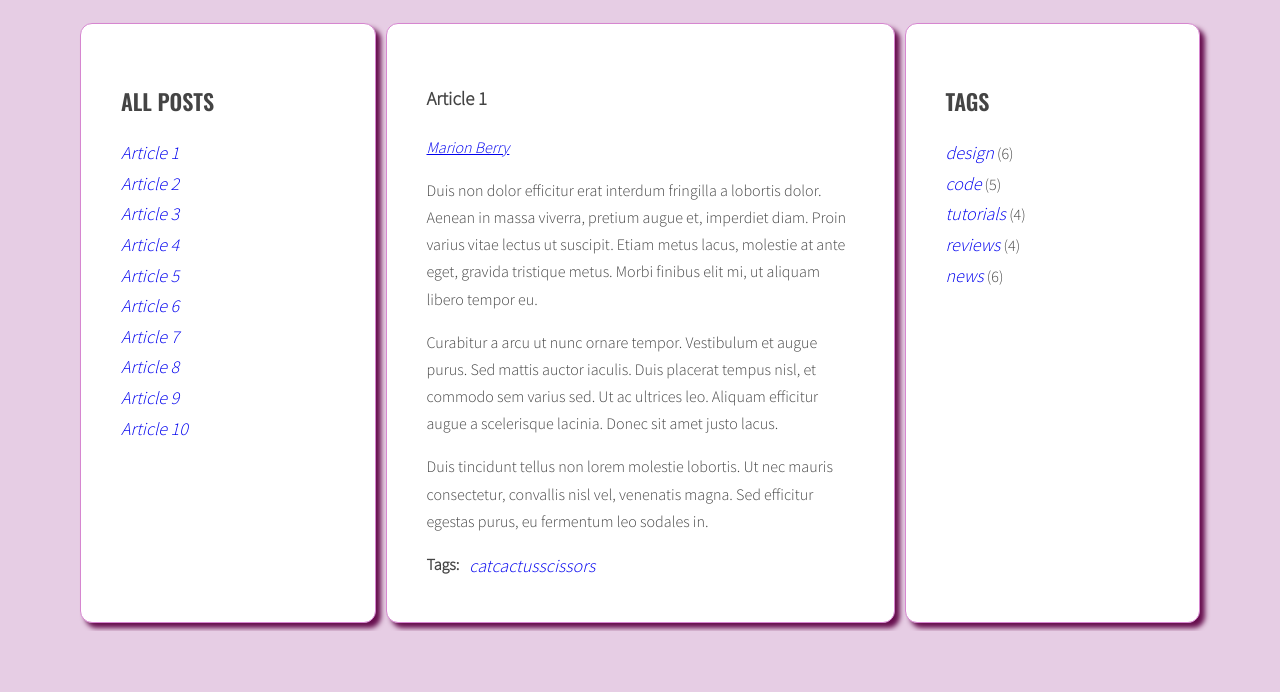
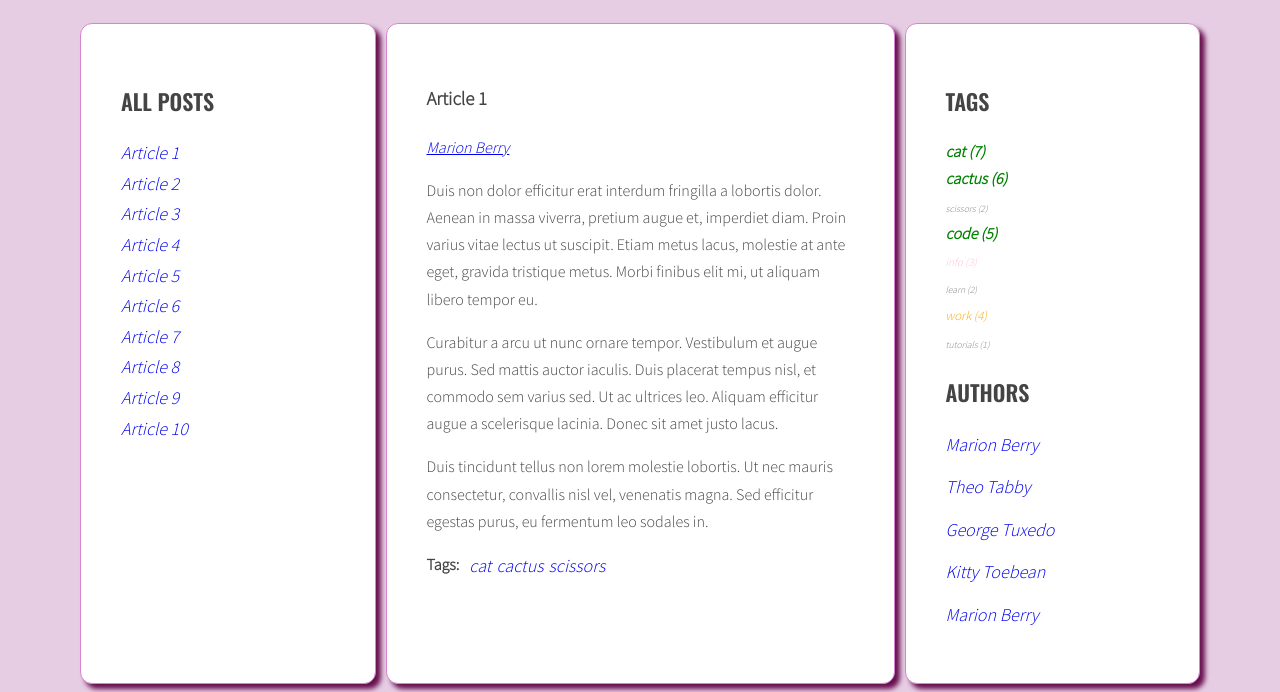
Before and after one commit to damianfaron/blog-js, a website: page index.html in a window 1280 px wide. Shown: the part 220-912 px from the top of the page. Before the commit the page ends 851 px from the top, so only its background shows below. Drawn offline with nearby package versions, Linux system fonts and the light colour scheme.

Commit message:
add padding to scss and create function authors

```diff
--- a/index.html
+++ b/index.html
@@ -54,7 +54,7 @@
               </ul>
             </div>
           </article>
-          <article class="post" id="article-2" data-tags="cat brain  code" data-author="Theo Tabby">
+          <article class="post" id="article-2" data-tags="cat scissors code" data-author="Theo Tabby">
             <h3 class="post-title">Article 2</h3>
             <p class="post-author"></p>
             <div class="post-content">
@@ -78,7 +78,7 @@
               </ul>
             </div>
           </article>
-          <article class="post" id="article-3" data-tags="new info revievs" data-author="George Tuxedo">
+          <article class="post" id="article-3" data-tags="cactus code code" data-author="George Tuxedo">
             <h3 class="post-title">Article 3</h3>
             <p class="post-author"></p>
             <div class="post-content">
@@ -100,7 +100,7 @@
               </ul>
             </div>
           </article>
-          <article class="post" id="article-4" data-tags="info learn design work" data-author="Kitty Toebean">
+          <article class="post" id="article-4" data-tags="info learn cactus" data-author="Kitty Toebean">
             <h3 class="post-title">Article 4</h3>
             <p class="post-author"></p>
             <div class="post-content">
@@ -124,7 +124,7 @@
               </ul>
             </div>
           </article>
-          <article class="post" id="article-5" data-tags="reviews learn work" data-author="Marion Berry">
+          <article class="post" id="article-5" data-tags="info cactus work" data-author="Marion Berry">
             <h3 class="post-title">Article 5</h3>
             <p class="post-author"></p>
             <div class="post-content">
@@ -146,7 +146,7 @@
               </ul>
             </div>
           </article>
-          <article class="post" id="article-6" data-tags="work code george" data-author="George Tuxedo">
+          <article class="post" id="article-6" data-tags="work code cat" data-author="George Tuxedo">
             <h3 class="post-title">Article 6</h3>
             <p class="post-author"></p>
             <div class="post-content">
@@ -170,7 +170,7 @@
               </ul>
             </div>
           </article>
-          <article class="post" id="article-7" data-tags="what news ok" data-author="Kitty Toebean">
+          <article class="post" id="article-7" data-tags="cat work work" data-author="Kitty Toebean">
             <h3 class="post-title">Article 7</h3>
             <p class="post-author"></p>
             <div class="post-content">
@@ -193,7 +193,7 @@
               </ul>
             </div>
           </article>
-          <article class="post" id="article-8" data-tags="tutorials works " data-author="Theo Tabby">
+          <article class="post" id="article-8" data-tags="tutorials cactus cat" data-author="Theo Tabby">
             <h3 class="post-title">Article 8</h3>
             <p class="post-author"></p>
             <div class="post-content">
@@ -218,7 +218,7 @@
               </ul>
             </div>
           </article>
-          <article class="post" id="article-9" data-tags="info turotial learn good" data-author="Marion Berry">
+          <article class="post" id="article-9" data-tags="info cat learn" data-author="Marion Berry">
             <h3 class="post-title">Article 9</h3>
             <p class="post-author"></p>
             <div class="post-content">
@@ -242,7 +242,7 @@
               </ul>
             </div>
           </article>
-          <article class="post" id="article-10" data-tags="code cods codemy" data-author="George Tuxedo">
+          <article class="post" id="article-10" data-tags="code cactus cat" data-author="George Tuxedo">
             <h3 class="post-title">Article 10</h3>
             <p class="post-author"></p>
             <div class="post-content">
@@ -275,15 +275,15 @@
         <aside class="sidebar">
           <h2 class="section-title">Tags</h2>
           <ul class="list tags">
-            <li><a href="#">design</a> <span>(6)</span></li>
+            <!-- <li><a href="#">design</a> <span>(6)</span></li>
             <li><a href="#">code</a> <span>(5)</span></li>
             <li><a href="#">tutorials</a> <span>(4)</span></li>
             <li><a href="#">reviews</a> <span>(4)</span></li>
-            <li><a href="#">news</a> <span>(6)</span></li>
+            <li><a href="#">news</a> <span>(6)</span></li> -->
           </ul>
-          <!-- <h2 class="section-title">Authors</h2>
+          <h2 class="section-title">Authors</h2>
           <ul class="list authors">
-            <li>
+            <!-- <li>
               <a href="#">
                 <span class="author-name">Kitty Toebean</span>
               </a>
@@ -302,8 +302,8 @@
               <a href="#">
                 <span class="author-name">Marion Berry</span>
               </a>
-            </li>
-          </ul> -->
+            </li> -->
+          </ul>
         </aside>
       </main>
     </div>
--- a/js/script.js
+++ b/js/script.js
@@ -84,8 +84,46 @@ function generateTitleLinks(customSelector = '') {
 
 generateTitleLinks();
 const optionsArticleTagsSelector = '.post-tags .list';
+const optionsTagsListSelector = '.tags.list';
+// find tags function
+
+function calculateTagsParams(tags) {
+  const params = { max: 0, min: 999999 };
+  // console.log(params);
+  // console.log(tags);
+  for (let tag in tags) {
+    // params.max = Math.max(tags[tag], params.max);
+    // params.min = Math.min(tags[tag], params.min);
+
+    if (tags[tag] > params.max) {
+      params.max = tags[tag];
+    }
+    if (tags[tag] < params.min) {
+      params.min = tags[tag];
+    }
+    // console.log(tag + ' jest użyty ' + tags[tag] + ' razy');
+  }
+  // let max = 0;
+  // let min = 0;
+  return params;
+}
+const optionsCloudClassCount = 7;
+const optionsCloudClassPrefix = 'tag-size-';
+
+function calculateTagClass(count, params) {
+  const normalizedCount = count - params.min;
+  const normalizedMax = params.max - params.min;
+  const percentage = normalizedCount / normalizedMax;
+  const classNumber = Math.floor(percentage * (optionsCloudClassCount - 1) + 1);
+  return optionsCloudClassPrefix + classNumber;
+}
 
 function generateTags() {
+  // NEW create nev var allTags with an empty array
+
+  let allTags = {};
+
+  // console.log(allTags);
   // console.log(optionsArticleTagsSelector);
   /* find all articles */
   const articles = document.querySelectorAll(optionsArticleSelector);
@@ -97,6 +135,8 @@ function generateTags() {
     const tagWrappers = article.querySelector(optionsArticleTagsSelector);
     // console.log(tagWrappers);
     /* make html variable with empty string */
+    // add calculated to allTags
+
     let html = '';
     // console.log(html);
     /* get tags from data-tags attribute */
@@ -115,13 +155,47 @@ function generateTags() {
       /* add generated code to html variable */
       html = html + tagHtml;
       // console.log(html);
+      // check if this link is NOT already in allTags
+      if (!allTags.hasOwnProperty(tag)) {
+        /* [NEW] add generated code to allTags array */
+        allTags[tag] = 1;
+      } else {
+        allTags[tag]++;
+      }
     }
 
     /* END LOOP: for each tag */
     /* insert HTML of all the links into the tags wrapper */
     tagWrappers.innerHTML = html;
     /* END LOOP: for every article: */
+    /* [NEW] find list of tags in right column */
+
+    // console.log(allTagsHtml);
   }
+  const tagList = document.querySelector(optionsTagsListSelector);
+
+  /* [NEW] add html from allTags to tagList */
+  // tagList.innerHTML = allTags.join(' ');
+  // console.log(allTags);
+  const tagsParams = calculateTagsParams(allTags);
+  console.log('tagsParams: ', tagsParams);
+  let allTagsHtml = '';
+
+  for (let tag in allTags) {
+    const tagClass = calculateTagClass(allTags[tag], tagsParams);
+
+    allTagsHtml +=
+      '<li><a class="' +
+      tagClass +
+      '" href="#tag-' +
+      tag +
+      '"> ' +
+      tag +
+      ' (' +
+      allTags[tag] +
+      ')</a></li>';
+  }
+  tagList.innerHTML = allTagsHtml;
 }
 
 generateTags();
@@ -177,22 +251,41 @@ function addClickListenersToTags() {
 addClickListenersToTags();
 
 const optionsArticleAuthorSelector = '.post-author';
+const optionsAuthorListSelector = '.authors.list';
 
 function generateAuthors() {
   const authorOfArticles = '.post';
   const authorsPosts = document.querySelectorAll(authorOfArticles);
-  console.log(authorsPosts);
+  // console.log(authorsPosts);
+  let allAuthors = {};
+
   for (let authorPost of authorsPosts) {
     const author = authorPost.getAttribute('data-author');
-    const authorWrapperP = authorPost.querySelector(optionsArticleAuthorSelector);
+    const authorWrapperP = authorPost.querySelector(
+      optionsArticleAuthorSelector
+    );
 
     // console.log(author);
     // console.log(authorWrapperP);
-    const authorHTML = '<a href="#author-' + author + '">' + author + '</a>';
+    const authorHTML = '<a href="#author- ' + author + '">' + author + '</a>';
 
     authorWrapperP.innerHTML = authorHTML;
     // console.log(authorHTML);
+    if (!allAuthors.hasOwnProperty(author)) {
+      allAuthors[author] = 1;
+    } else {
+      allAuthors[author]++;
+    }
   }
+
+  const authorList = document.querySelector(optionsAuthorListSelector);
+  let allAuthorsHtml = '';
+
+  for (let author in allAuthors) {
+    allAuthorsHtml +=
+      '<li><a href="#author-' + author + '">' + author + '</a></li>';
+  }
+  authorList.innerHTML = allAuthorsHtml;
 }
 
 generateAuthors();
@@ -232,41 +325,3 @@ function addClickListenersToAuthors() {
 }
 
 addClickListenersToAuthors();
-// function generateTags() {
-//   // console.log(optionsArticleTagsSelector);
-//   /* find all articles */
-//   const articles = document.querySelectorAll(optionsArticleSelector);
-//   // console.log(articles);
-//   /* START LOOP: for every article: */
-//   for (let article of articles) {
-//     // console.log(article);
-//     /* find tags wrapper */
-//     const tagWrappers = article.querySelector(optionsArticleTagsSelector);
-//     // console.log(tagWrappers);
-//     /* make html variable with empty string */
-//     let html = '';
-//     // console.log(html);
-//     /* get tags from data-tags attribute */
-//     const articleTags = article.getAttribute('data-tags');
-//     // console.log(articleTags);
-//     /* split tags into array */
-//     // add space in ' '
-//     const articleTagsArray = articleTags.split(' ');
-//     // console.log(articleTagsArray);
-//     /* START LOOP: for each tag */
-//     for (let tag of articleTagsArray) {
-//       // console.log(tag);
-//       /* generate HTML of the link */
-//       const tagHtml = '<li> <a href="#tag-' + tag + '">  ' + tag + '</a> </li>';
-
-//       /* add generated code to html variable */
-//       html = html + tagHtml;
-//       // console.log(html);
-//     }
-
-//     /* END LOOP: for each tag */
-//     /* insert HTML of all the links into the tags wrapper */
-//     tagWrappers.innerHTML = html;
-//     /* END LOOP: for every article: */
-//   }
-// }
--- a/sass/style.scss
+++ b/sass/style.scss
@@ -129,11 +129,44 @@ body {
 .post-author {
   font-style: italic;
 }
-
+.post-tags {
+  .list {
+    li {
+      a {
+        padding-right: 5px;
+      }
+    }
+  }
+}
 .post-tags {
   display: flex;
   p {
     margin: 0 10px 0 0;
+  }
+}
+
+.list {
+  li {
+    .tag-size-7,
+    .tag-size-6,
+    .tag-size-5 {
+      font-size: 100%;
+      font-weight: bold;
+      color: green;
+    }
+    .tag-size-4 {
+      font-size: 80%;
+      color: orange;
+    }
+    .tag-size-3 {
+      font-size: 70%;
+      color: pink;
+    }
+    .tag-size-2,
+    .tag-size-1 {
+      font-size: 60%;
+      color: grey;
+    }
   }
 }
 
@@ -150,7 +183,7 @@ body {
     justify-content: center;
     margin-bottom: 20px;
   }
-	.posts{
+  .posts {
     margin-bottom: 20px;
   }
 }
```
Also changed, not shown: css/style.css, 1 other file. Lines whose indentation alone changed are shown as unchanged.
